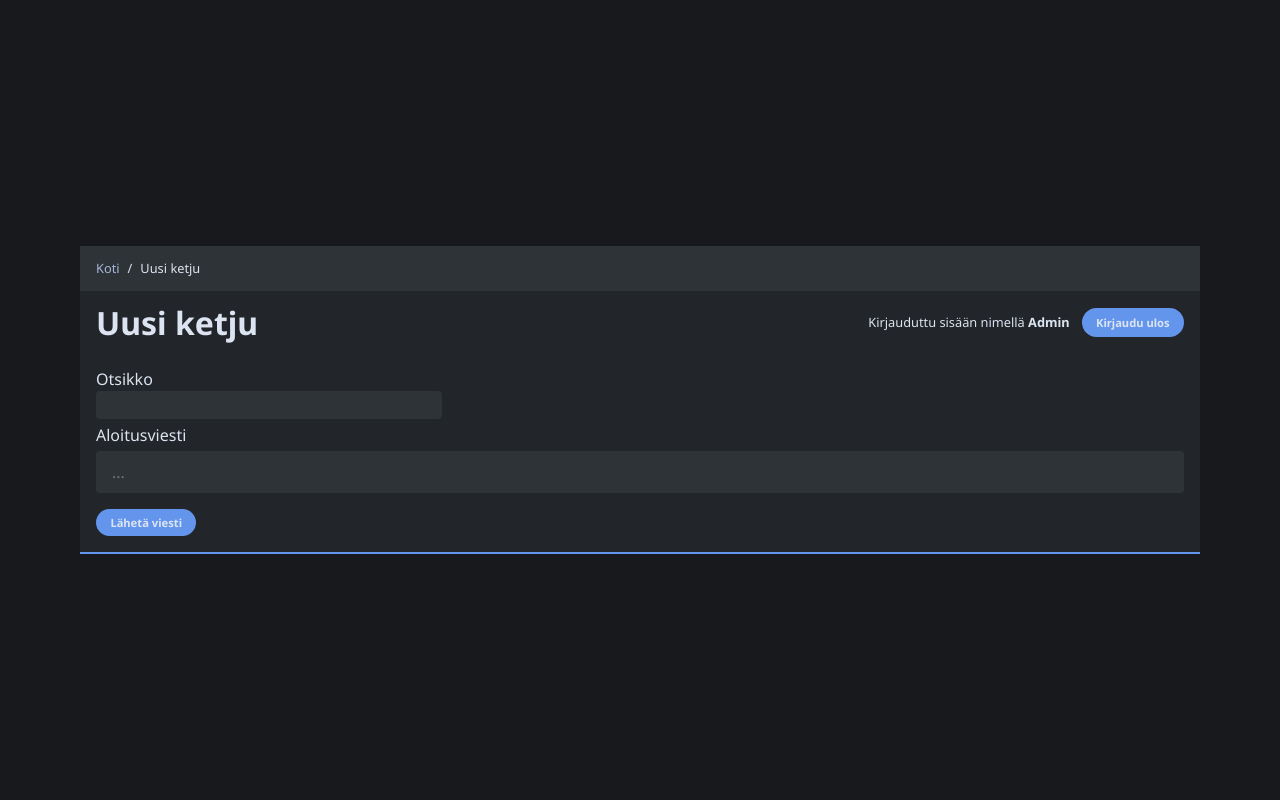
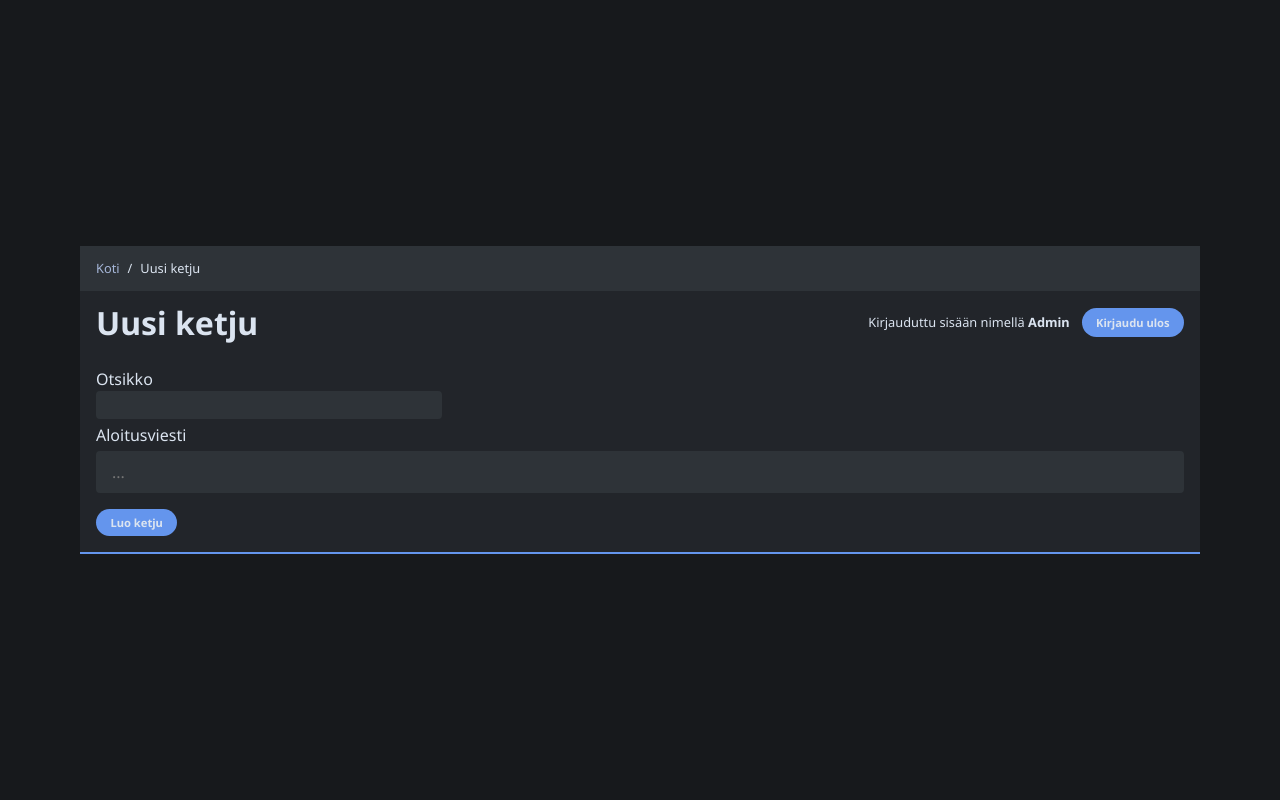
Before and after one commit to shdewz/forum-webapp, a Flask app: page /threads/new in a window 1280 px wide. Run offline with Flask 3, Linux system fonts and the light colour scheme; a user stored in the database is signed in.

Commit message:
Fix incorrect button text

```diff
--- a/templates/newthread.html
+++ b/templates/newthread.html
@@ -35,7 +35,7 @@
                     <textarea id="message_content" name="message_content" placeholder="..." required
                         oninput='this.style.height = "";this.style.height = "calc(" + this.scrollHeight + "px - 1rem)"'></textarea>
                     <div class="submit-row">
-                        <input type="submit" value="Lähetä viesti" class="button login-area__button login-form-button">
+                        <input type="submit" value="Luo ketju" class="button login-area__button login-form-button">
                         <input type="hidden" name="board_id" value="{{ board_id }}">
                     </div>
                 </form>
```
